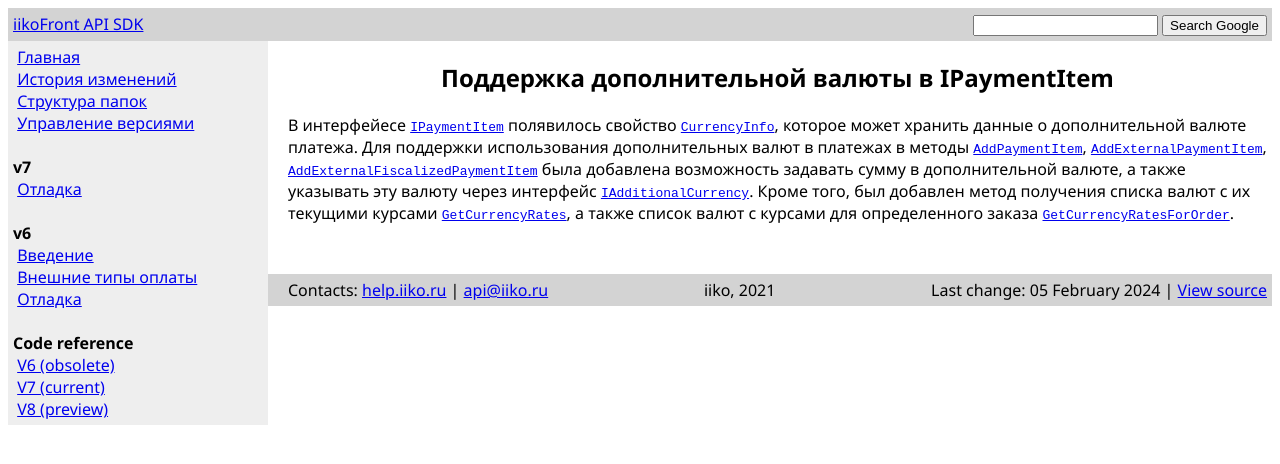
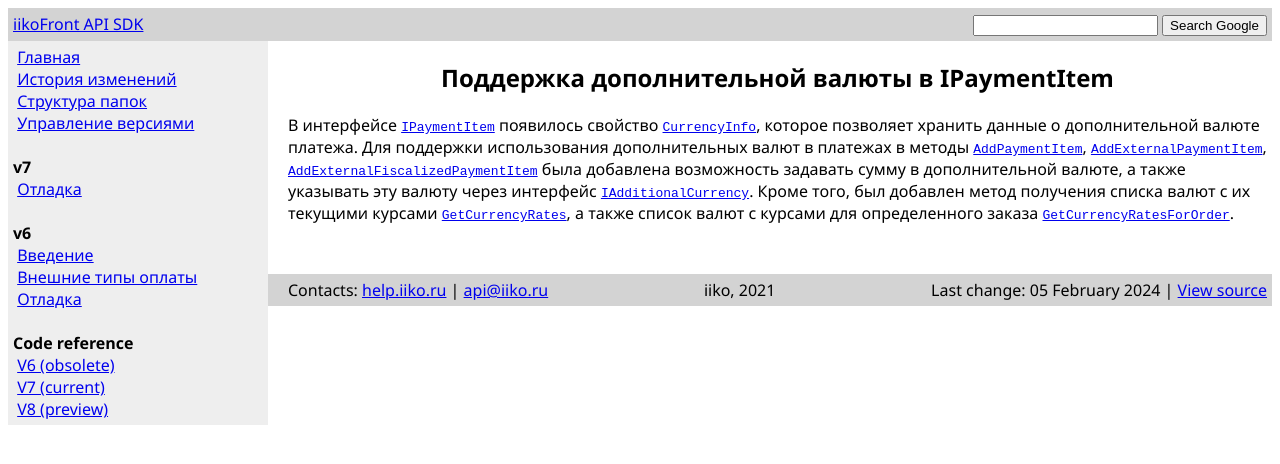
Before and after one commit to iiko/front.api.doc, a Jekyll site: the page built from _posts/2024-01-31-multicurrency.md, in a window 1280 px wide. Shown: the top 464 px of the page. Built offline with Jekyll 4.4.1, drawn with Linux system fonts in a browser that asks for light colours.

Commit message:
RMS-52980 API Text corrections

```diff
--- a/_posts/2024-01-31-multicurrency.md
+++ b/_posts/2024-01-31-multicurrency.md
@@ -3,6 +3,6 @@ title: Поддержка дополнительной валюты в IPaymentI
 layout: default
 ---
 
-В интерфейесе [`IPaymentItem`](https://iiko.github.io/front.api.sdk/v9/html/T_Resto_Front_Api_Data_Payments_IPaymentItem.htm) полявилось свойство [`CurrencyInfo`](https://iiko.github.io/front.api.sdk/v9/html/P_Resto_Front_Api_Data_Payments_IPaymentItem_CurrencyInfo.htm), которое может хранить данные о дополнительной валюте платежа.
+В интерфейсе [`IPaymentItem`](https://iiko.github.io/front.api.sdk/v9/html/T_Resto_Front_Api_Data_Payments_IPaymentItem.htm) появилось свойство [`CurrencyInfo`](https://iiko.github.io/front.api.sdk/v9/html/P_Resto_Front_Api_Data_Payments_IPaymentItem_CurrencyInfo.htm), которое позволяет хранить данные о дополнительной валюте платежа.
 Для поддержки использования дополнительных валют в платежах в методы [`AddPaymentItem`](https://iiko.github.io/front.api.sdk/v9/html/M_Resto_Front_Api_Editors_IEditSession_AddPaymentItem.htm), [`AddExternalPaymentItem`](https://iiko.github.io/front.api.sdk/v9/html/M_Resto_Front_Api_Editors_IEditSession_AddExternalPaymentItem.htm), [`AddExternalFiscalizedPaymentItem`](https://iiko.github.io/front.api.sdk/v9/html/M_Resto_Front_Api_Editors_IEditSession_AddExternalFiscalizedPaymentItem.htm) была добавлена возможность задавать сумму в дополнительной валюте, а также указывать эту валюту через интерфейс [`IAdditionalCurrency`](https://iiko.github.io/front.api.sdk/v9/html/T_Resto_Front_Api_Data_Payments_IAdditionalCurrency.htm).
 Кроме того, был добавлен метод получения списка валют с их текущими курсами [`GetCurrencyRates`](https://iiko.github.io/front.api.sdk/v9/html/M_Resto_Front_Api_IOperationService_GetCurrencyRates.htm), а также список валют с курсами для определенного заказа [`GetCurrencyRatesForOrder`](https://iiko.github.io/front.api.sdk/v9/html/M_Resto_Front_Api_IOperationService_GetCurrencyRatesForOrder.htm).
```
